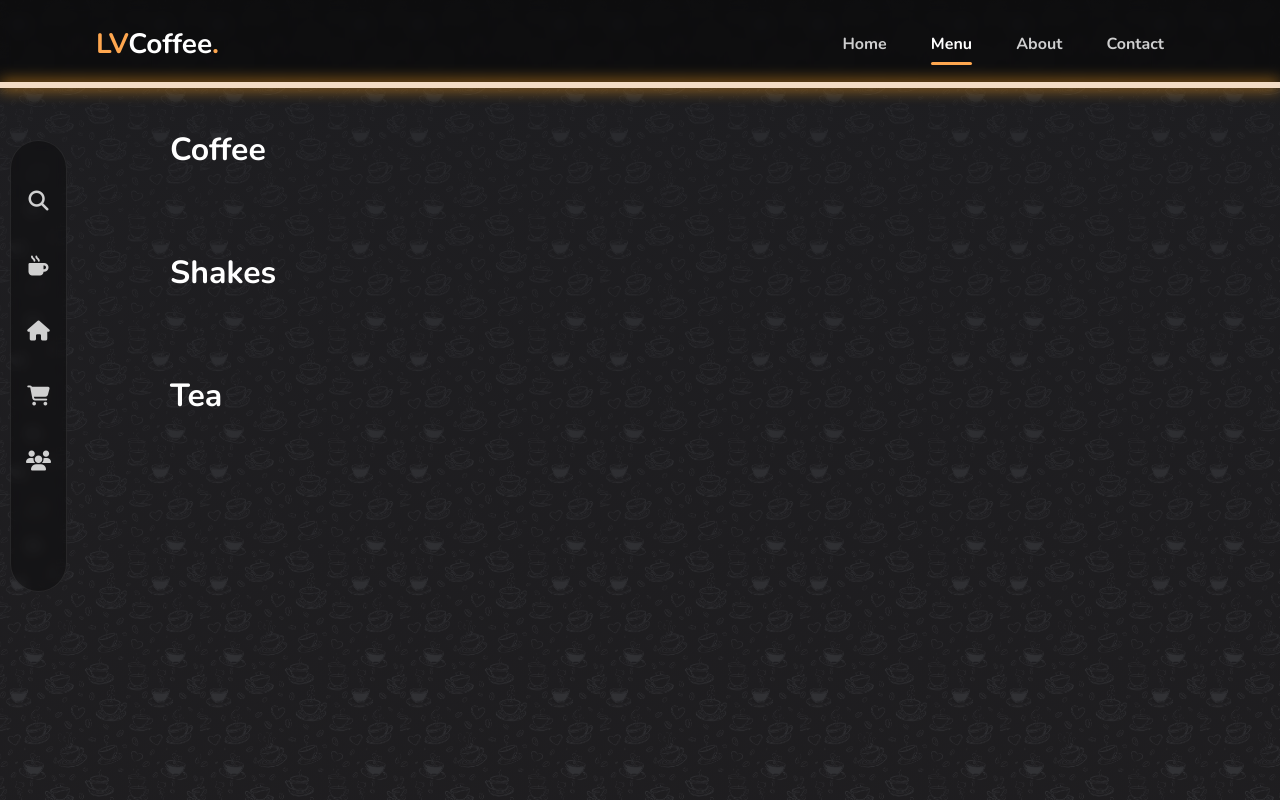
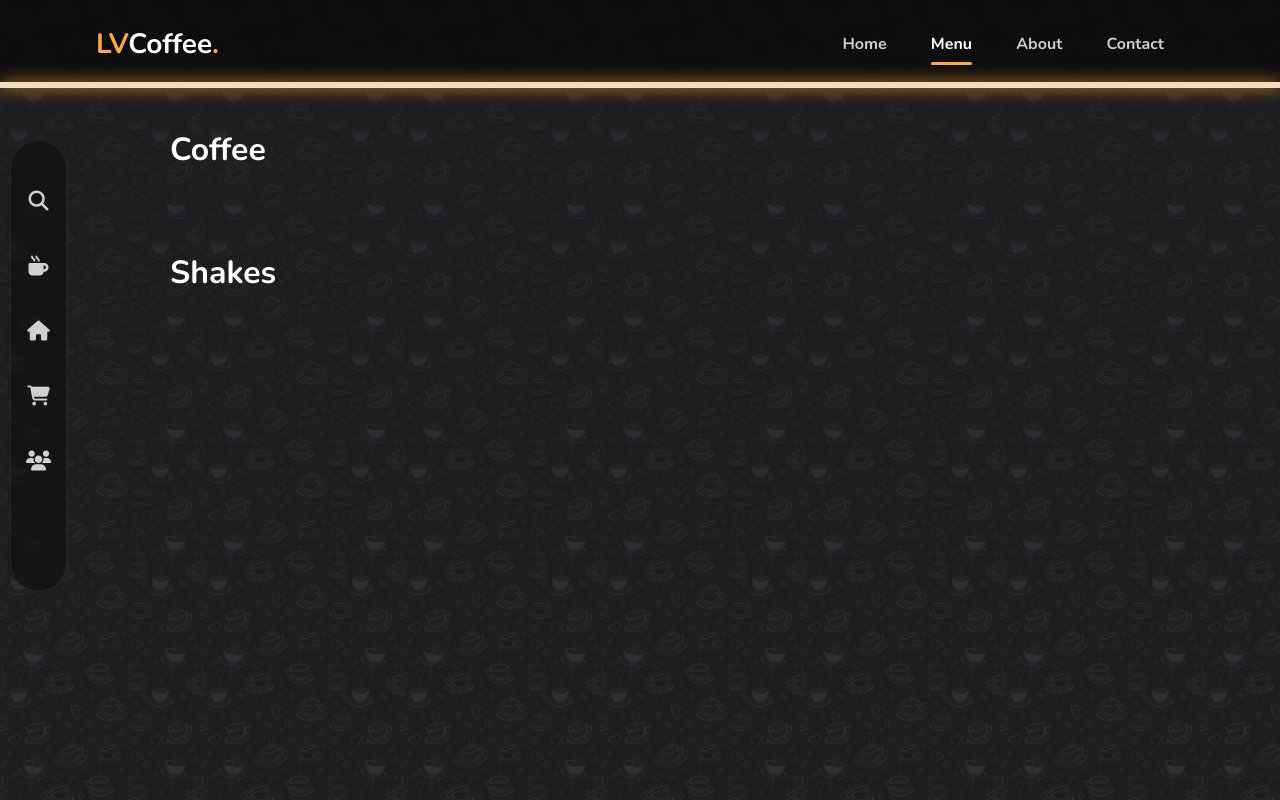
Before and after one commit to Trung02122007/LVCoffee_remastered, a website: page menu.html in a window 1280 px wide. Drawn offline with nearby package versions, Linux system fonts and the light colour scheme; no server answers.

Commit message:
Update menu.html

```diff
--- a/menu.html
+++ b/menu.html
@@ -49,10 +49,6 @@
         <h1 class="product-list-title">Shakes</h1>
         <div class="product-list" data-category="shake"></div>
     </div>
-    <div class="product-list-container">
-        <h1 class="product-list-title">Tea</h1>
-        <div class="product-list" data-category="tea"></div>
-    </div>
 
 <script src="main.js"></script>
 </body>
```
